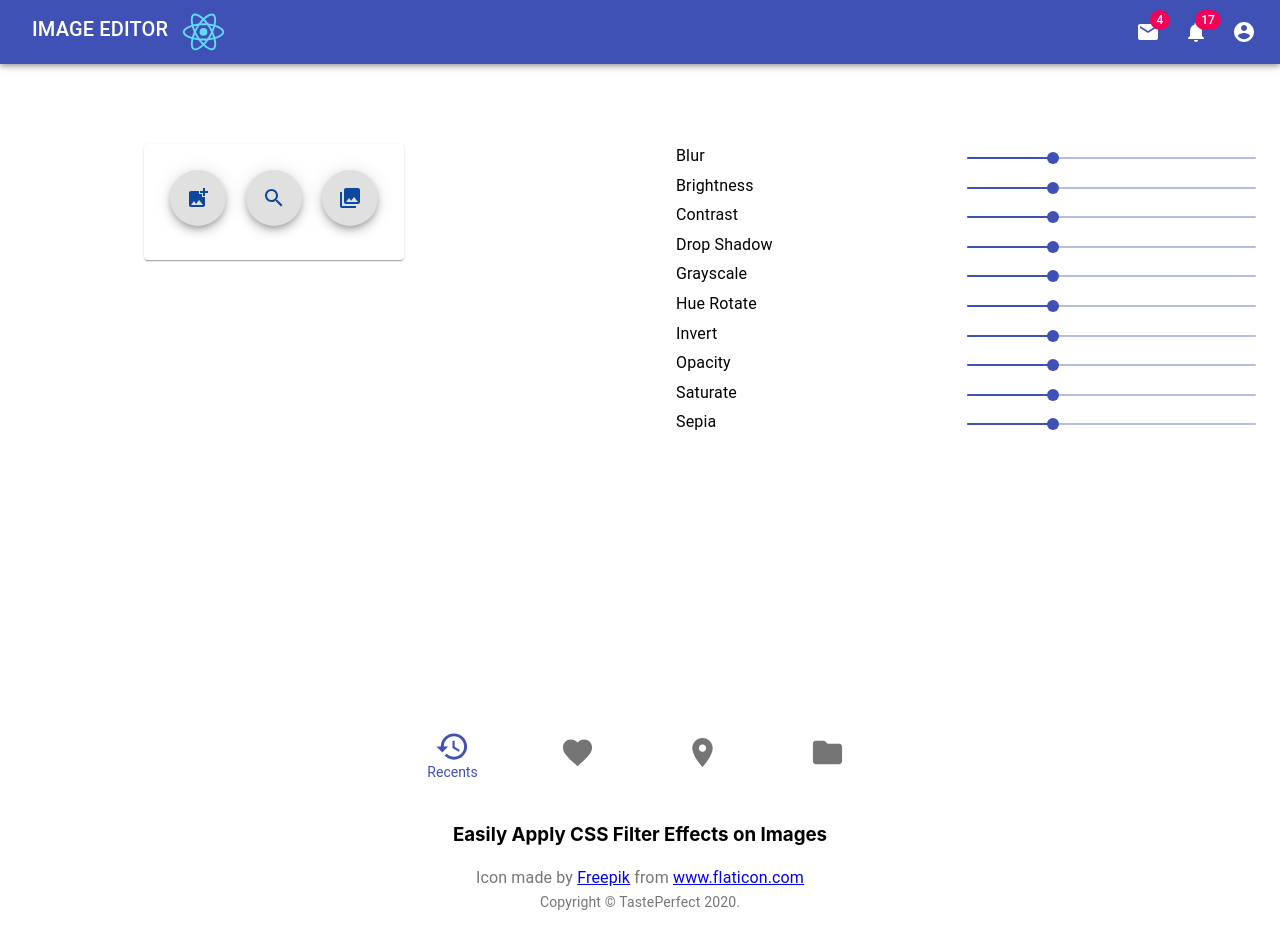
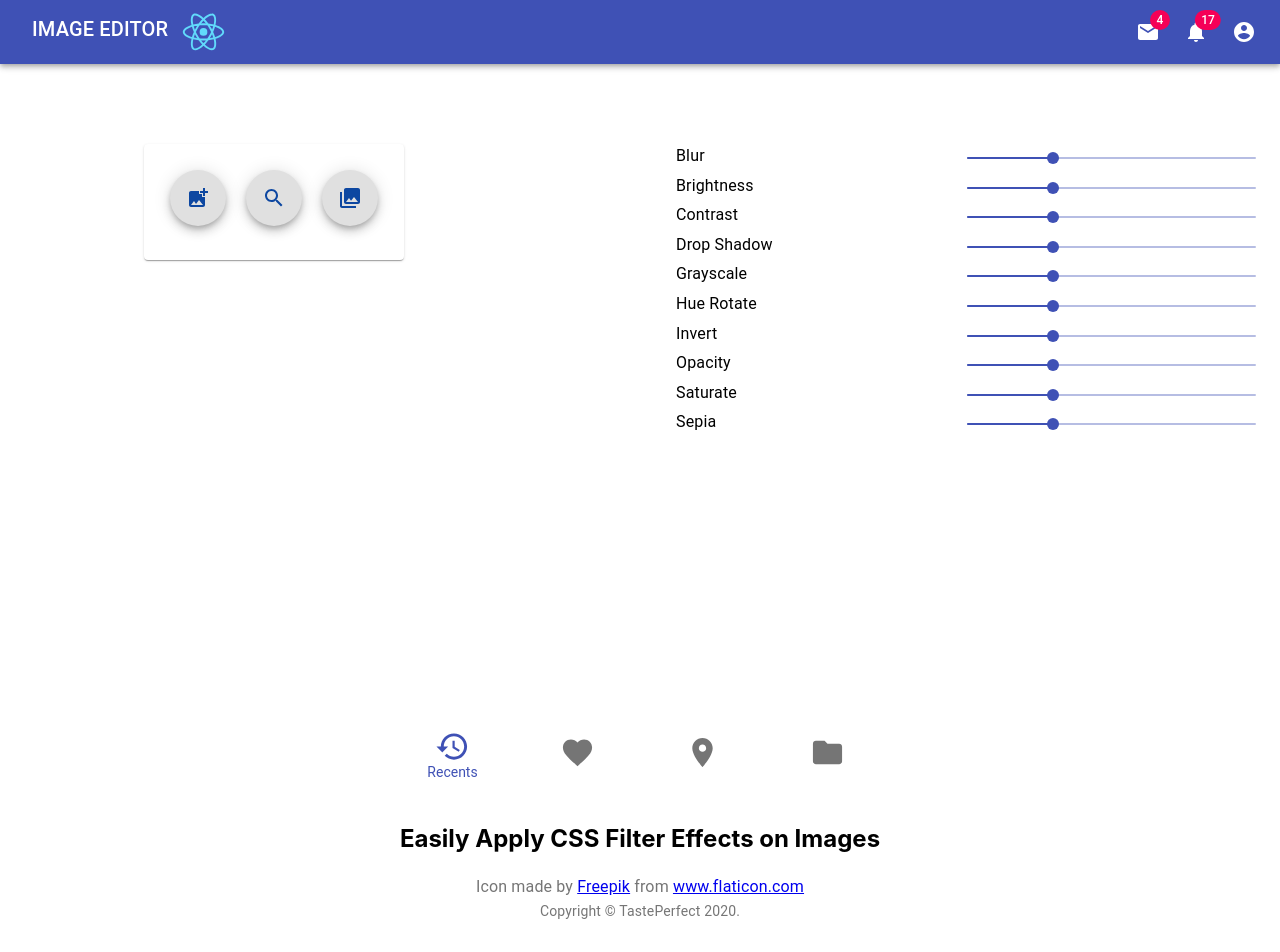
Before and after one commit to Borghese-Gladiator/image-editor, a React (Create React App) app: page / in a window 1280 px wide. Shown: the top 952 px of the page. Built offline with nearby package versions, Linux system fonts and the light colour scheme.

Commit message:
Update Footer.js

```diff
--- a/src/components/Footer.js
+++ b/src/components/Footer.js
@@ -56,7 +56,7 @@ export default function Footer() {
       </Container>
       <br />
       <Container maxWidth="lg">
-        <h3 style={{textAlign: "center"}}>Easily Apply CSS Filter Effects on Images</h3>
+        <h2 style={{textAlign: "center"}}>Easily Apply CSS Filter Effects on Images</h2>
         <Typography variant="subtitle1" align="center" color="textSecondary" component="p">
           Icon made by <a href="https://www.flaticon.com/authors/freepik" title="Freepik">Freepik</a> from <a href="https://www.flaticon.com/" title="Flaticon"> www.flaticon.com</a>
         </Typography>
```
